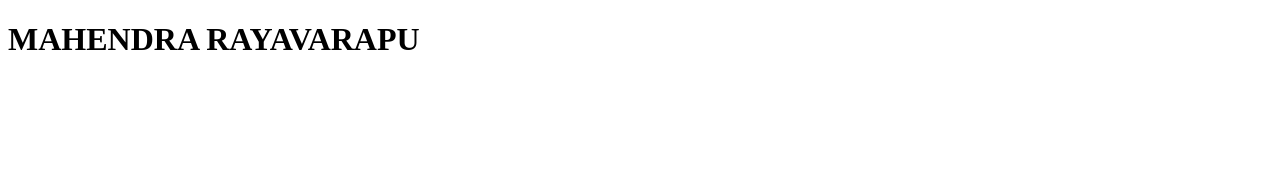
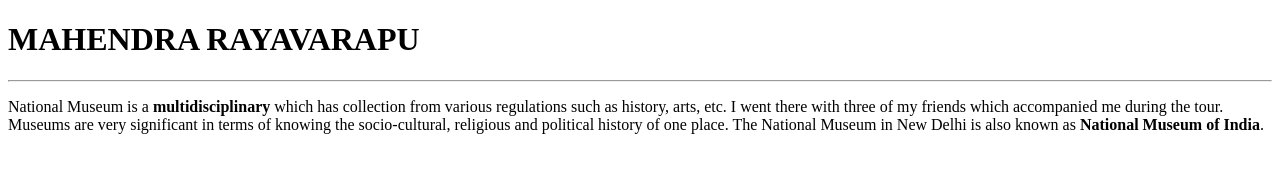
Before and after one commit to 44-563-Web-Apps-F22/44563-webapps-assignment-3-Mahendra557, a plain HTML site: page index.html in a window 1280 px wide. Drawn offline with Linux system fonts and the light colour scheme.

Commit message:
Add Some Content in html file

```diff
--- a/index.html
+++ b/index.html
@@ -8,5 +8,13 @@
 
     <body>
         <h1> MAHENDRA RAYAVARAPU </h1>
+        <hr>
+       <p>
+        National Museum is a <strong>multidisciplinary</strong> which has collection from various regulations such as history, arts, etc.
+        I went there with three of my friends which accompanied me during the  tour.
+        Museums are very significant in terms of knowing the socio-cultural, religious and political history of one place.
+        The National Museum in New Delhi is also known as <b>National Museum of India</b>.
+
+       </p>
     </body>
 </html>
```
